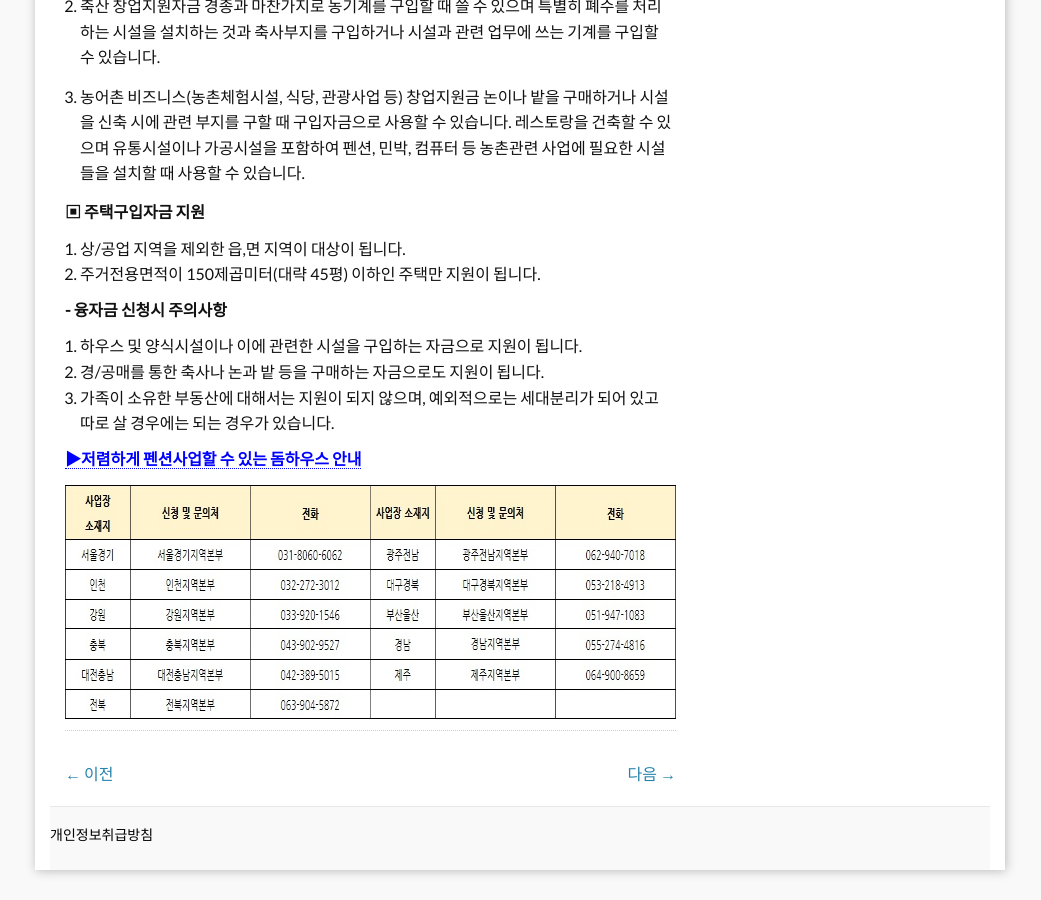
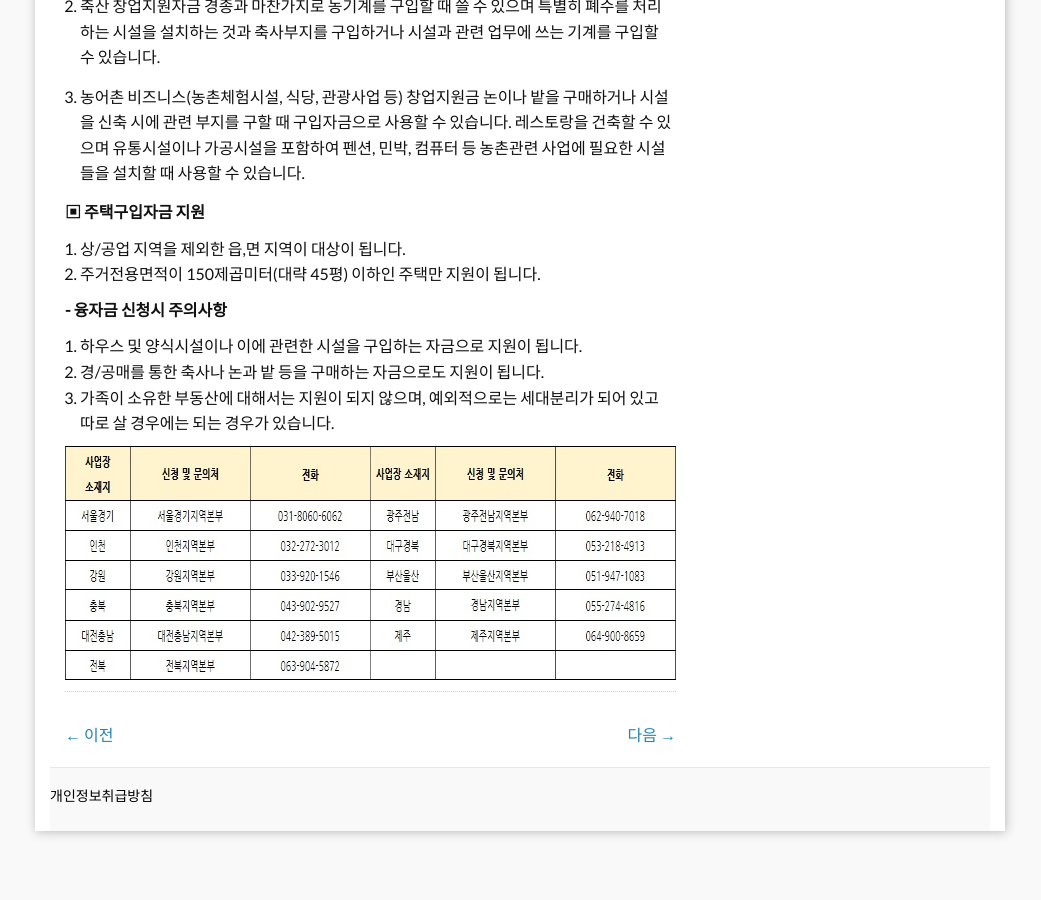
Before and after one commit to leevra/finance, a Jekyll site: the page built from _posts/2018-05-25-농업인대출-귀농-시-농사-지원금-농업자금대출-내용.md, in a window 1280 px wide and 900 px high, scrolled down 2711 px. Shown: the whole window, without its empty margins (120-1161 px from the left). Built offline with Jekyll 4.4.1, drawn with Linux system fonts in a browser that asks for light colours; comment, search, counter and statistics services are not loaded; after the commit the page ends 3572 px from its top, so only the background shows below that.

Commit message:
Update 2018-05-25-농업인대출-귀농-시-농사-지원금-농업자금대출-내용.md

```diff
--- a/_posts/2018-05-25-농업인대출-귀농-시-농사-지원금-농업자금대출-내용.md
+++ b/_posts/2018-05-25-농업인대출-귀농-시-농사-지원금-농업자금대출-내용.md
@@ -53,6 +53,5 @@ categories: [농업인대출]
 2. 경/공매를 통한 축사나 논과 밭 등을 구매하는 자금으로도 지원이 됩니다.
 3. 가족이 소유한 부동산에 대해서는 지원이 되지 않으며, 예외적으로는 세대분리가 되어 있고 따로 살 경우에는 되는 경우가 있습니다.
 
-<strong><span style="color: #0000ff;"><a style="color: #0000ff;" href="https://land.leeseungju.com/%ED%8E%9C%EC%85%98%EC%82%AC%EC%97%85-%EC%83%9D%EA%B0%81%ED%95%B4%EB%B3%BC-%EB%A7%8C%ED%95%9C-%EB%8F%94%ED%95%98%EC%9A%B0%EC%8A%A4">▶저렴하게 펜션사업할 수 있는 돔하우스 안내</a></span></strong>
 
 <img class="alignnone size-full wp-image-593" src="/images/chon_20180525_1316400.jpg" alt="" width="100%" height="234" />
```
